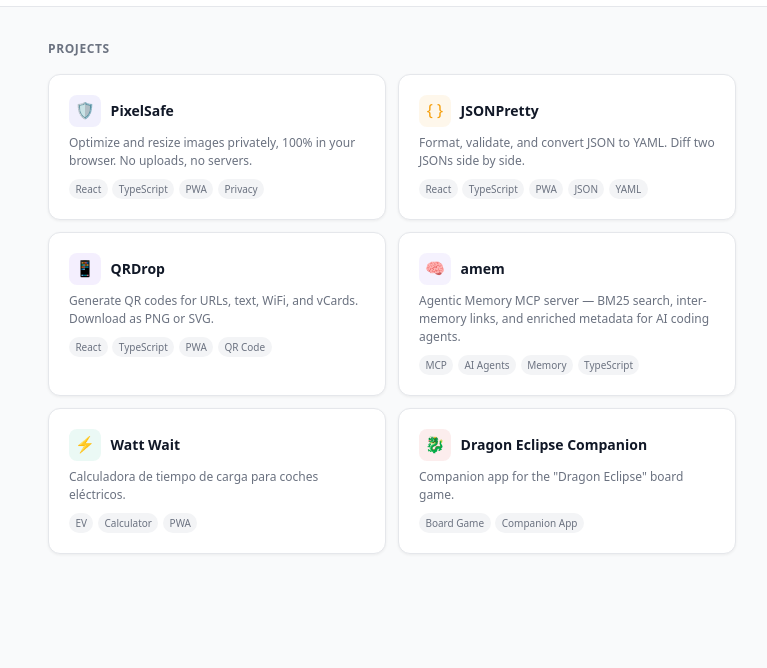
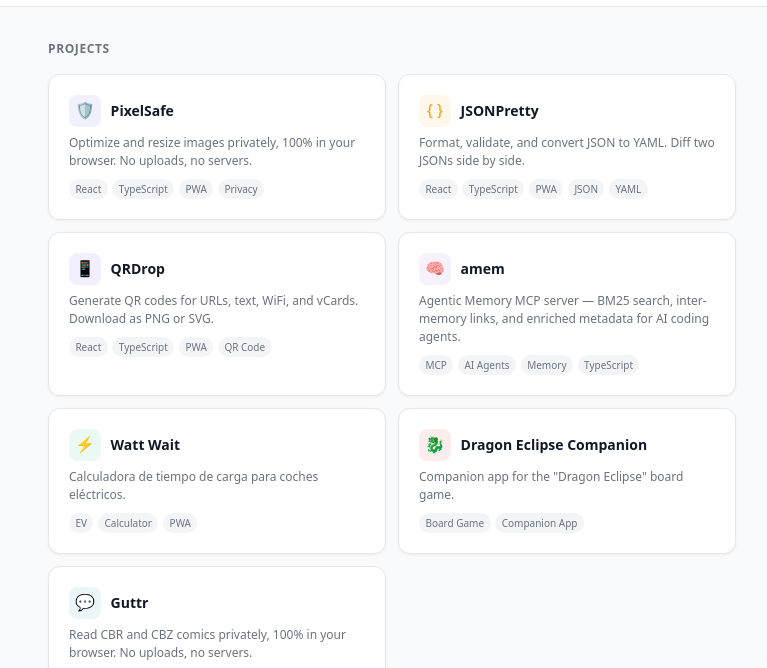
Before and after one commit to alejandroSuch/alejandroSuch.github.io, a plain HTML site: page index.html in a window 1280 px wide. Shown: the part 74-742 px from the top of the page, without its empty margins (248-1015 px from the left). Drawn offline with Linux system fonts and the light colour scheme.

Commit message:
feat: add Guttr to project catalog

```diff
--- a/index.html
+++ b/index.html
@@ -288,6 +288,15 @@
         color: '#dc2626',
         tags: ['Board Game', 'Companion App'],
       },
+      {
+        name: 'Guttr',
+        desc: 'Read CBR and CBZ comics privately, 100% in your browser. No uploads, no servers.',
+        url: '/guttr/',
+        repo: 'https://github.com/alejandroSuch/guttr',
+        icon: '💬',
+        color: '#0891b2',
+        tags: ['React', 'TypeScript', 'PWA', 'Privacy', 'Comics'],
+      },
     ];
 
     const grid = document.getElementById('projects');
```
